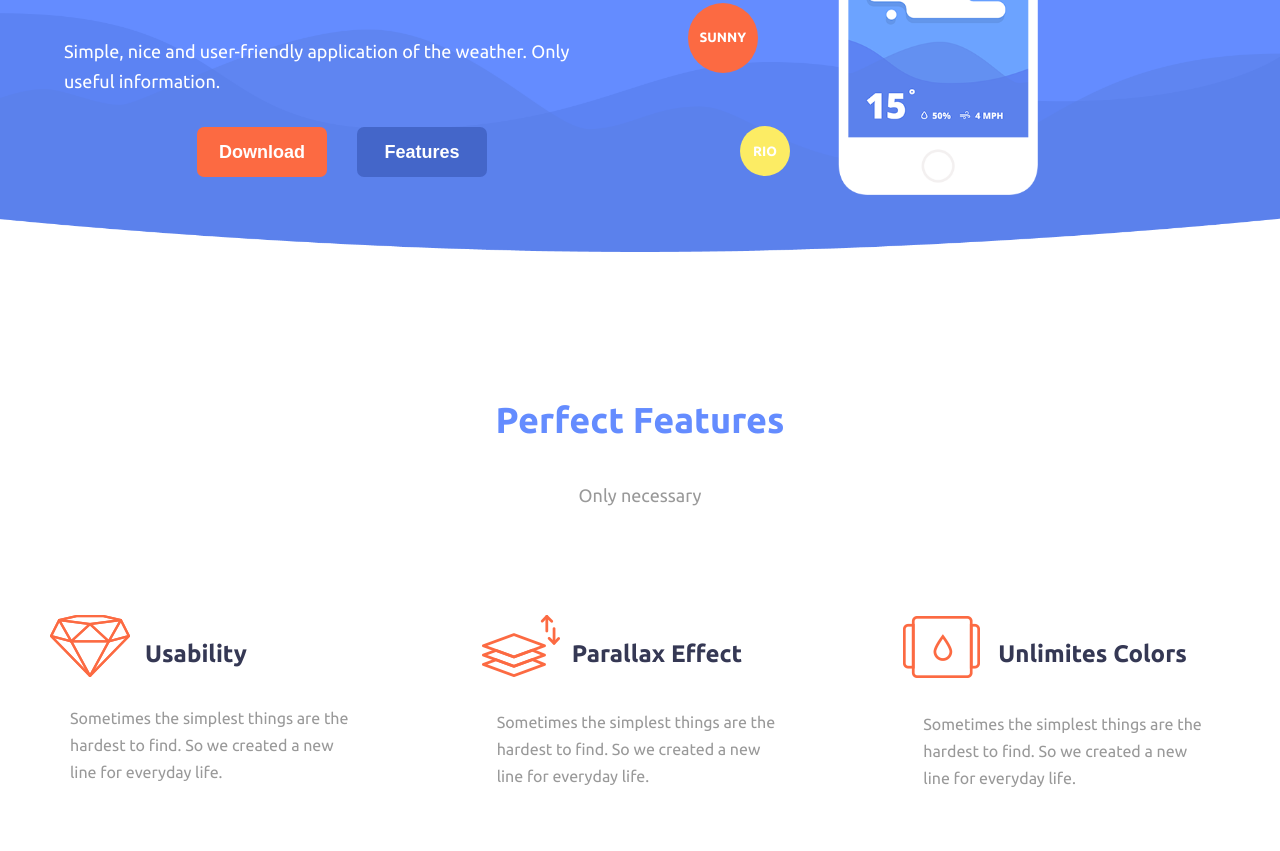
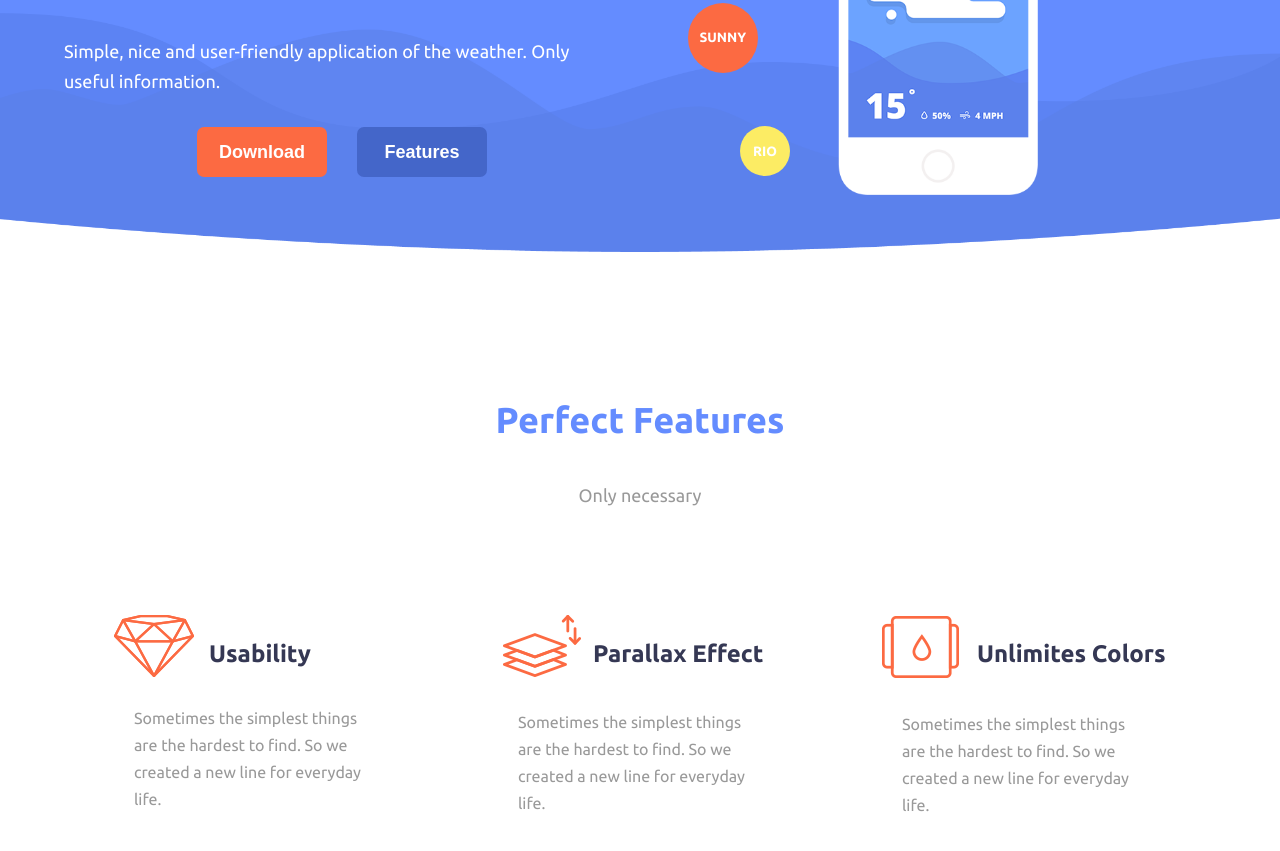
Before and after one commit to PrudnikOFF97/PrudnikOFF97.github.io, a plain HTML site: page index.html in a window 1280 px wide. Shown: the part 1001-1852 px from the top of the page. Drawn offline with Linux system fonts and the light colour scheme.

Commit message:
fixed wrong selector name

```diff
--- a/common.blocks/second-screen/second-screen.css
+++ b/common.blocks/second-screen/second-screen.css
@@ -1,4 +1,4 @@
-.second-sreen{
+.second-screen{
     margin-top: 130px;
     width: 100%;
     height: 100vh;
```
